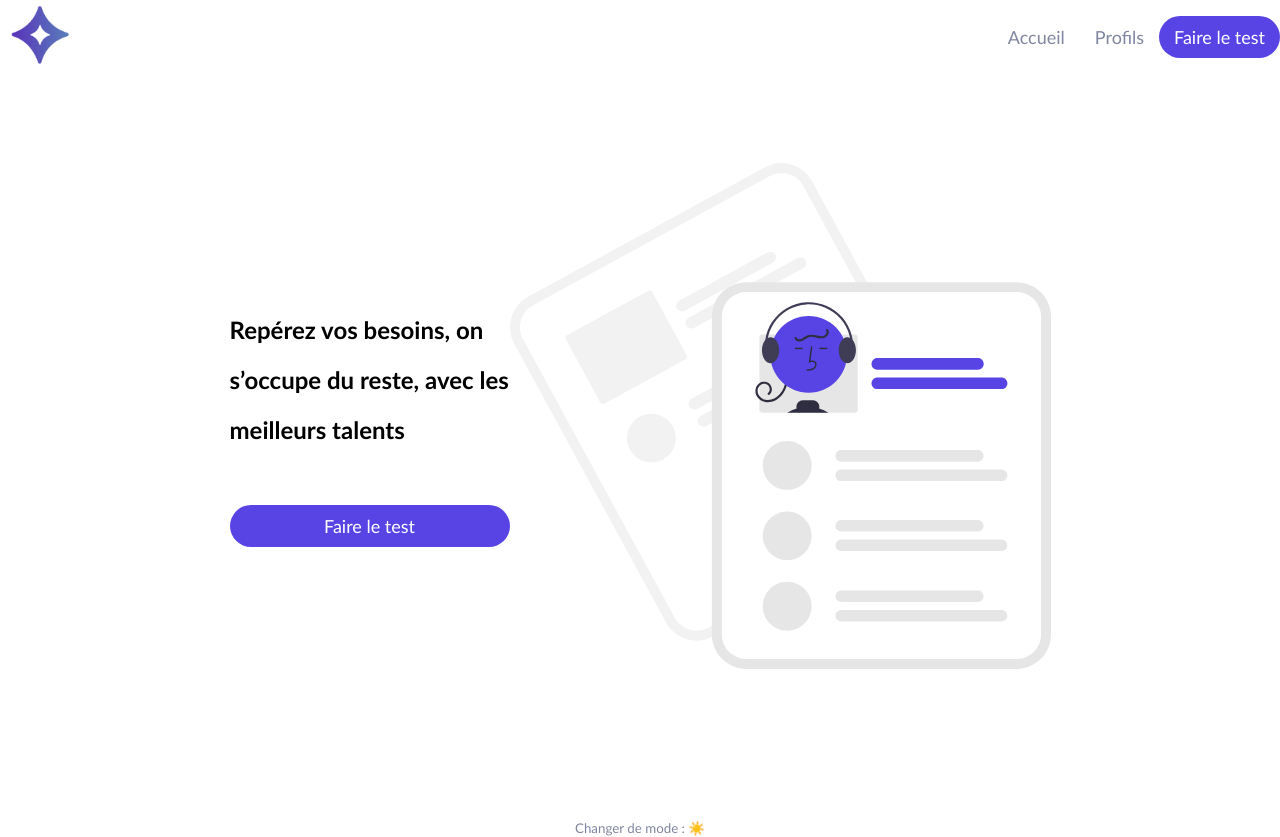
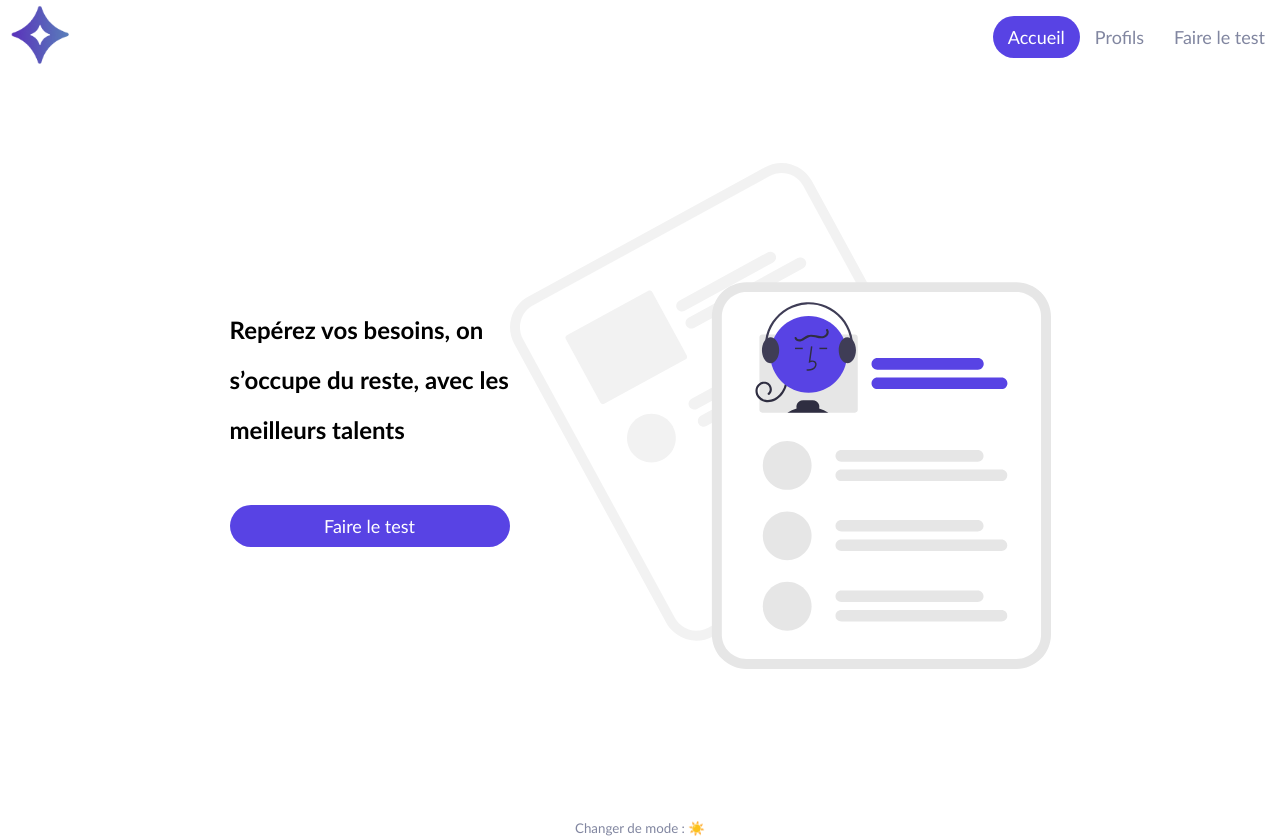
Before and after one commit to benko45/shiny-agency, a React (Create React App) app: page / in a window 1280 px wide. Built offline with nearby package versions, Linux system fonts and the light colour scheme.

Commit message:
les boutons changent de couleur

```diff
--- a/src/components/Header/Header.jsx
+++ b/src/components/Header/Header.jsx
@@ -1,8 +1,9 @@
-import { Link } from 'react-router-dom'
-import { StyledLink } from '../../utils/style/Atoms'
-import styled from 'styled-components'
+import { useState } from "react"
+import { Link, useLocation } from "react-router-dom"
+import { StyledLink } from "../../utils/style/Atoms"
+import styled from "styled-components"
 
-import LightLogo from '../../assets/light-logo.png'
+import LightLogo from "../../assets/light-logo.png"
 
 const NavContainer = styled.nav`
   display: flex;
@@ -16,17 +17,27 @@ const NavContainer = styled.nav`
 const HomeLogo = styled.img`
   height: 70px;
 `
-
 function Header() {
+  let location = useLocation()
   return (
     <NavContainer>
       <Link to="/">
         <HomeLogo src={LightLogo} />
       </Link>
       <div>
-                <StyledLink to="/">Accueil</StyledLink>
-                <StyledLink to="/freelances">Profils</StyledLink>
-                <StyledLink to="/survey/1" $isFullLink>
+        <StyledLink to="/" $isFullLink={location.pathname === "/"}>
+          Accueil
+        </StyledLink>
+        <StyledLink
+          to="/freelances"
+          $isFullLink={location.pathname.includes("freelances")}
+        >
+          Profils
+        </StyledLink>
+        <StyledLink
+          to="/survey/1"
+          $isFullLink={location.pathname.includes("survey")}
+        >
           Faire le test
         </StyledLink>
       </div>
--- a/src/utils/style/Atoms.jsx
+++ b/src/utils/style/Atoms.jsx
@@ -1,6 +1,6 @@
-import { Link } from 'react-router-dom'
-import colors from './colors'
-import styled, { keyframes } from 'styled-components'
+import { Link } from "react-router-dom"
+import colors from "./colors"
+import styled, { keyframes } from "styled-components"
 
 const rotate = keyframes`
   from {
@@ -28,9 +28,10 @@ export const StyledLink = styled(Link)`
   text-decoration: none;
   font-size: 18px;
   text-align: center;
-  ${(props) =>
-    props.$isFullLink &&
+  ${props =>
+    props.$isFullLink === true &&
     `color: white;
     border-radius: 30px;
     background-color: ${colors.primary};`}
+  }
 `
--- a/src/utils/style/GlobalStyle.jsx
+++ b/src/utils/style/GlobalStyle.jsx
@@ -1,7 +1,7 @@
-import { useContext } from 'react'
-import {createGlobalStyle} from 'styled-components'
-import { ThemeContext } from '../context/ContextProvider'
-
+import { useContext } from "react"
+import { createGlobalStyle } from "styled-components"
+import { ThemeContext } from "../context/ContextProvider"
+import colors from "./colors"
 
 const StyledGlobalStyle = createGlobalStyle`
     * {
@@ -9,14 +9,15 @@ const StyledGlobalStyle = createGlobalStyle`
     }
 
     body {
-        background-color: ${({ isDarkMode }) => isDarkMode ? '#2F2E41' : 'white'};
+        background-color: ${({ isDarkMode }) =>
+          isDarkMode ? colors.backgroundDark : "white"};
         margin: 0;
     }
 `
 function GlobalStyle() {
-    const { theme } = useContext(ThemeContext)
+  const { theme } = useContext(ThemeContext)
 
-    return <StyledGlobalStyle isDarkMode={theme === 'dark'} />
+  return <StyledGlobalStyle isDarkMode={theme === "dark"} />
 }
 
 export default GlobalStyle
--- a/src/utils/style/colors.js
+++ b/src/utils/style/colors.js
@@ -1,7 +1,9 @@
 const colors = {
-    primary: '#5843E4',
-    secondary: '#8186A0',
-    backgroundLight: '#F9F9FC',
+  primary: "#5843E4",
+  secondary: "#8186A0",
+  tertiary: "#8375de",
+  backgroundLight: "#F9F9FC",
+  backgroundDark: "#2F2E41"
 }
 
 export default colors
```
Lines whose indentation alone changed are shown as unchanged.
